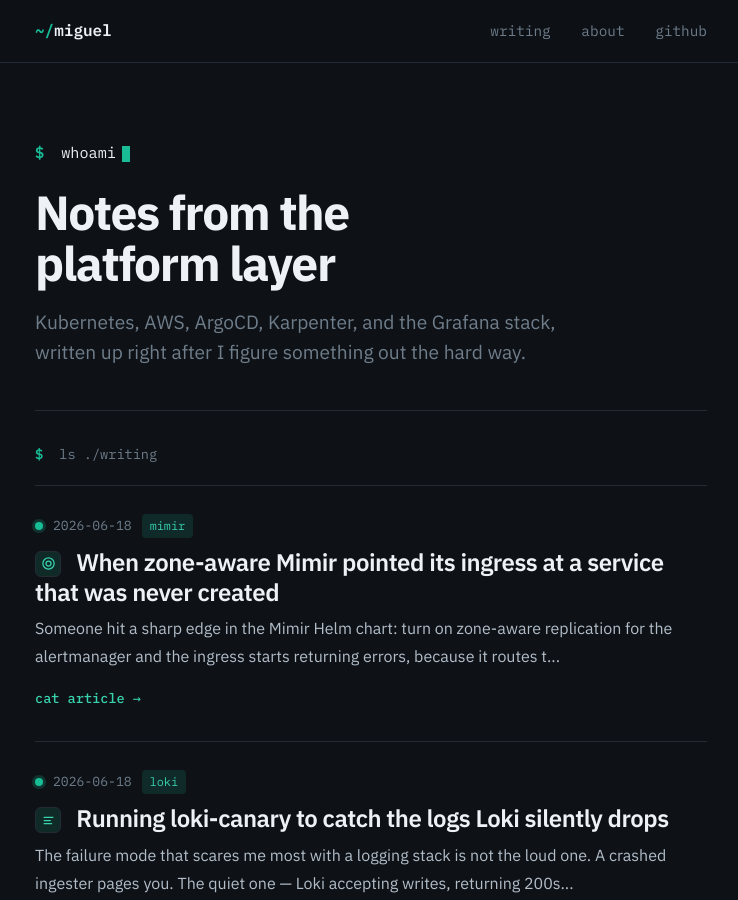
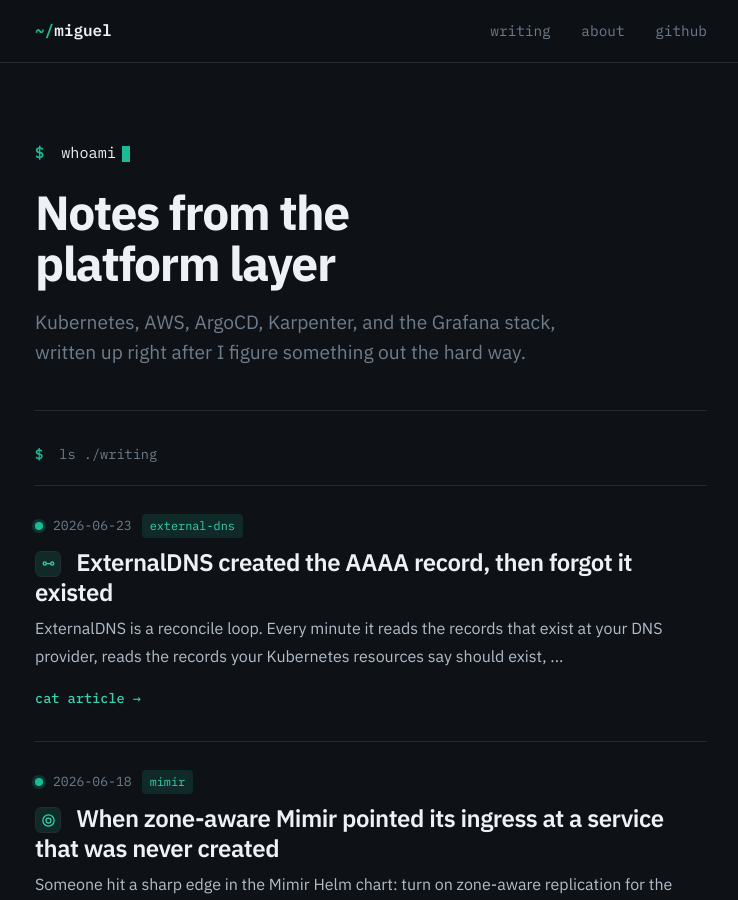
Before and after one commit to Churi12/churi12.github.io, a Jekyll site: the page built from index.md, in a window 1280 px wide and 900 px high. Shown: the whole window, without its empty margins (269-1007 px from the left). Built offline with Jekyll 4.4.1, drawn with Linux system fonts in a browser that asks for light colours; part of the change alters nothing that is shown.

Commit message:
Add post on the external-dns AAAA read/create mismatch
New post mapping to kubernetes-sigs/external-dns PR 6517, plus an
external-dns tool icon arm so it does not fall back to the generic glyph.

````diff
--- a/_includes/tool-icon.html
+++ b/_includes/tool-icon.html
@@ -32,6 +32,13 @@
     <rect x="3.8" y="3.8" width="9" height="9" transform="rotate(45 8.3 8.3)"/>
     <rect x="11.2" y="11.2" width="9" height="9" transform="rotate(45 15.7 15.7)"/>
   </svg>
+{%- when 'external-dns' -%}
+  {%- comment -%} a record resolving to an address: node linked outward {%- endcomment -%}
+  <svg viewBox="0 0 24 24" width="16" height="16" fill="none" stroke="currentColor" stroke-width="2" stroke-linecap="round" stroke-linejoin="round">
+    <circle cx="6" cy="12" r="2.5"/>
+    <circle cx="18" cy="12" r="2.5"/>
+    <line x1="8.5" y1="12" x2="15.5" y2="12"/>
+  </svg>
 {%- else -%}
   {%- comment -%} generic: a shell prompt block {%- endcomment -%}
   <svg viewBox="0 0 24 24" width="16" height="16" fill="none" stroke="currentColor" stroke-width="2" stroke-linecap="round" stroke-linejoin="round">
--- /dev/null
+++ b/_posts/2026-06-23-external-dns-created-the-aaaa-but-never-read-it-back.md
@@ -0,0 +1,58 @@
+---
+layout: post
+title: "ExternalDNS created the AAAA record, then forgot it existed"
+date: 2026-06-23
+author: Miguel Santos
+tags: [external-dns]
+---
+
+ExternalDNS is a reconcile loop. Every minute it reads the records that exist at your DNS provider, reads the records your Kubernetes resources say should exist, diffs the two, and applies the difference. That loop only converges if the read side and the write side agree on what a record is. If the controller can create something it cannot later see, it will create it forever. That is exactly what was happening to AAAA records on the DNSimple provider, and the fix is one line.
+
+## The symptom
+
+Someone reported that ExternalDNS kept trying to create an AAAA record that already existed. It had created the record correctly on an earlier run, and now every reconcile it tried to create the same record again and the provider rejected it as a duplicate. A record that should have settled into a quiet no-op was instead a permanent error in the logs.
+
+## Why a working create turns into a loop
+
+The giveaway is that the create worked. The record was there. So the bug could not be in the create path, it had to be in how the controller perceived the current state on the next pass.
+
+I went to read the provider. ExternalDNS providers implement two halves that have to mirror each other: `Records()` reads the current state back from the provider, and the apply path turns the planned diff into API calls. In the DNSimple provider the apply path does not filter by record type at all, it sends whatever the plan hands it, which is why creating the AAAA worked fine. But `Records()` had a type filter:
+
+```go
+if record.Type != endpoint.RecordTypeA &&
+   record.Type != endpoint.RecordTypeCNAME &&
+   record.Type != endpoint.RecordTypeTXT {
+    continue
+}
+```
+
+AAAA is not in that list. So the controller could create an AAAA, but when it read the zone back the AAAA was dropped on the floor. The next reconcile saw a desired AAAA with no matching current record, concluded it was missing, and planned another create. Create, forget, create, forget. The cache was not stale and the provider was not flaky; the controller was simply blind to a record type it was perfectly happy to write.
+
+## Confirming it was a real bug, not just one report
+
+The person who filed it said up front they were not familiar with the codebase and might be wrong, so I did not want to lean on the report. Two things settled it.
+
+First, AAAA is managed by default. The default value of `--managed-record-types` is `A, AAAA, CNAME`. So ExternalDNS manages IPv6 records out of the box; this is not an exotic configuration the provider was never meant to handle.
+
+Second, DNSimple was the odd one out. Every other in-tree provider that supports IPv6 reads AAAA back in its own state function. AWS, Azure, Cloudflare, Linode, Pi-hole all handle it. A single provider silently excluding a default-managed type from its read path is an oversight, not a design choice.
+
+## The fix
+
+Add AAAA to the types `Records()` reads back, so the read side matches the write side and the controller can see the record it created:
+
+```go
+if record.Type != endpoint.RecordTypeA &&
+   record.Type != endpoint.RecordTypeAAAA &&
+   record.Type != endpoint.RecordTypeCNAME &&
+   record.Type != endpoint.RecordTypeTXT {
+    continue
+}
+```
+
+I added an AAAA record to the provider's existing test fixture so this stays covered. The nice property of that test is that it fails for the right reason before the change: the provider reads back one fewer record than the fixture contains, and the explicit assertion that the AAAA comes back fails too. After the change both pass. A test that does not fail without the fix is not really testing the fix.
+
+## The takeaway
+
+When a controller keeps trying to do something that already succeeded, suspect a mismatch between what it can write and what it can read. A reconcile loop trusts its own read of the world; if that read quietly omits something, the loop will chase it forever. The bug was not in the dramatic-looking apply path, it was in the boring list of record types the read path bothered to return.
+
+The change is in [kubernetes-sigs/external-dns#6517](https://github.com/kubernetes-sigs/external-dns/pull/6517).
````
